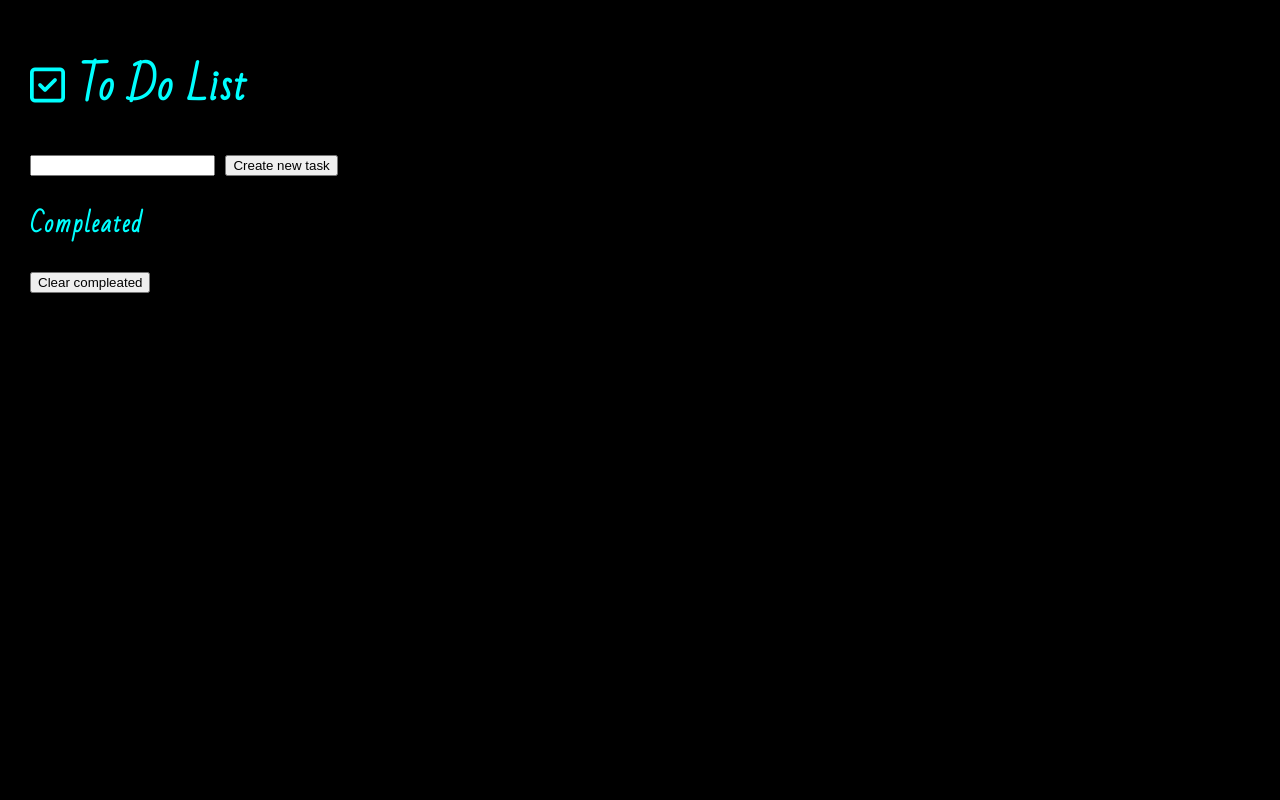
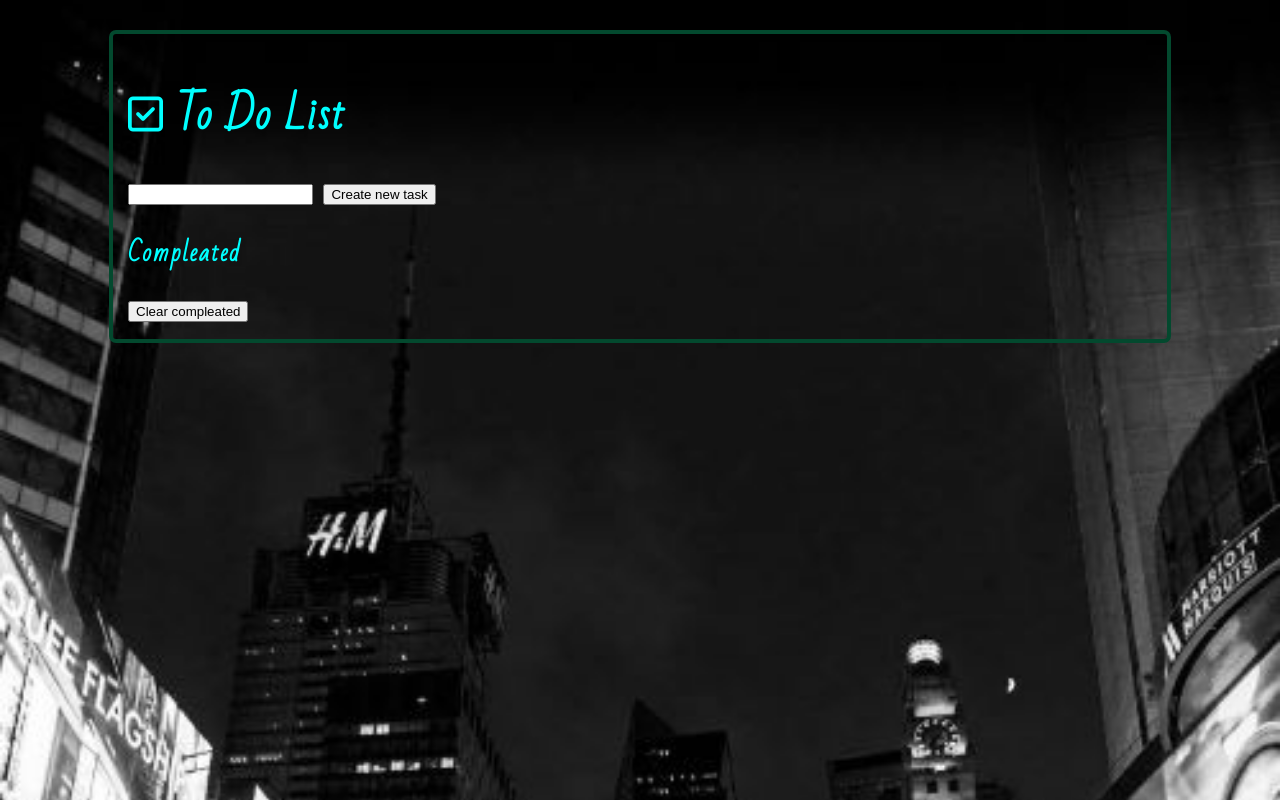
Before and after one commit to LinnSilver/to-do-list-pj2, a plain HTML site: page index.html in a window 1280 px wide. Shown: the top 800 px of the page. Drawn offline with Linux system fonts and the light colour scheme; files that its build step writes are made by us from their sources.

Commit message:
Add div bsckgroundbox and styling to around list

```diff
--- a/assets/css/style.css
+++ b/assets/css/style.css
@@ -9,21 +9,32 @@ body{
 h1, h2, h3{
     font-family: 'Bad Script', cursive;
     letter-spacing: 0.1rem;
-    color: aqua;
+    color:aqua;
 }
 
 
 .hero {
     background-color: black;
-    /*background-image: url("../images/times-square-s.jpg");*/
+    background-image: url("../images/times-square-s.jpg");
+
     background-repeat: no-repeat;
     background-size: cover;
 
-    padding-top: 20px;
-    padding-left: 30px;
-    padding-left: 30px;
+    padding-top: 10px;
+    padding-left: 0;
+    padding-left: 0;
     padding-bottom: 800px;
 }
+
+.backgrondbox {
+     margin: 0 auto;
+     width: 80%;
+     position: center;
+     border: 4px solid rgb(3, 73, 46);
+     border-radius: 7px;
+     margin-top: 20px;
+     padding: 15px;
+ }
 
 ul {
     list-style-type: none;
--- a/index.html
+++ b/index.html
@@ -12,20 +12,18 @@
     <!--Fontasome and Favicon-->
     <script src="https://kit.fontawesome.com/05537a6809.js" crossorigin="anonymous"></script>
     <link rel="icon" type="image/x-icon" href="assets/images/favicon.ico">
-    <!--Background image-->
-   <link rel="stylesheet" href="style.css">
+
    <title>To Do List</title>
 
 </head>
 <body >
   <div class="hero" >
-
+    <div class="backgrondbox">
       <h1><i class="fa-regular fa-square-check"></i> To Do List</h1>
       <div>
         <input id="newInput" type="text">
         <button id="createTaskButton">Create new task</button>
         <ul id="todo">
-
         </ul>
       </div>
 
@@ -36,7 +34,7 @@
           </ul>
           <button id="clearTaskButton">Clear compleated</button>
       </div>
-
+    </div>
   </div>
      <!--JS-->
     <script src="assets/js/script.js"></script>
```
Lines whose indentation alone changed are shown as unchanged.
